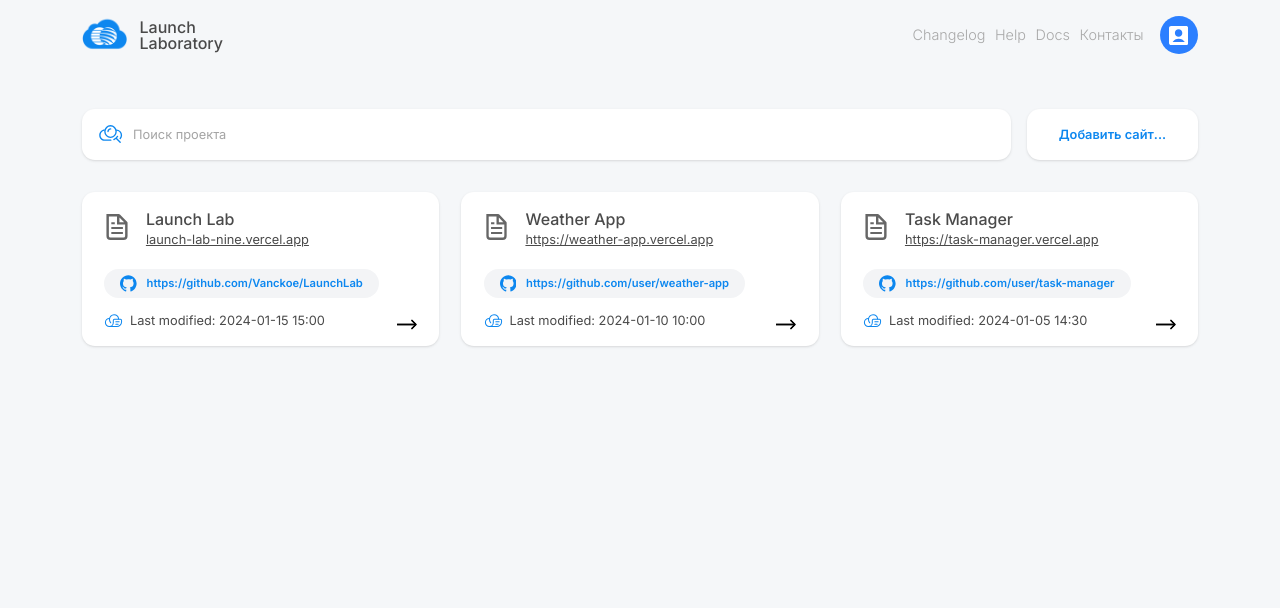
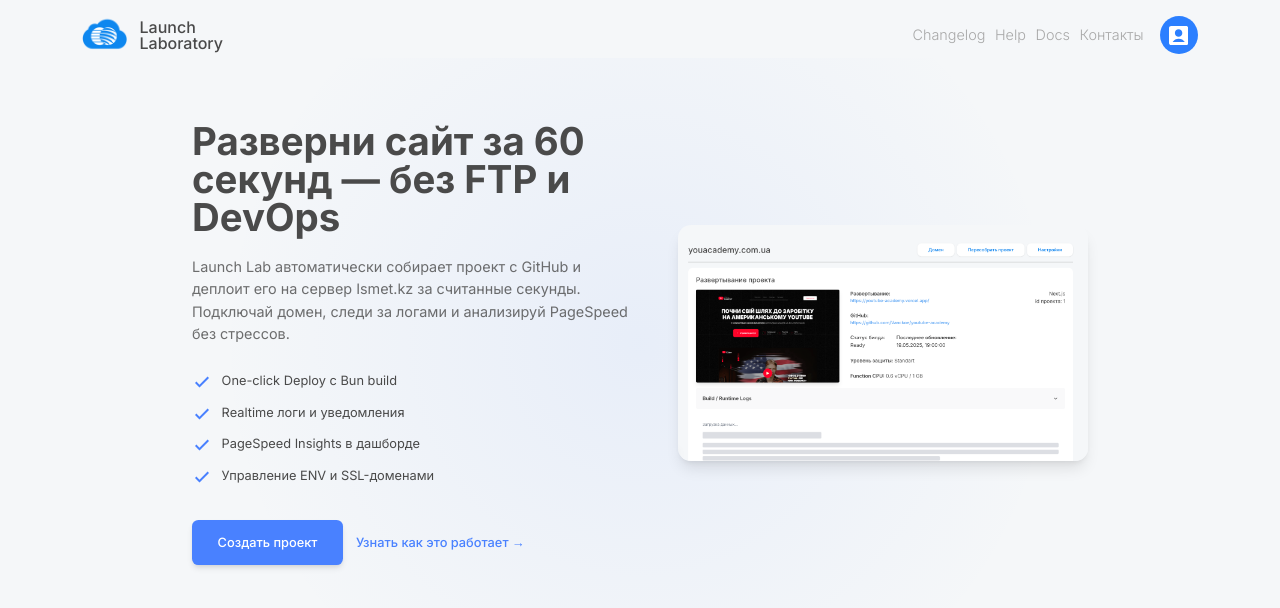
Before and after one commit to Vanckoe/LaunchLab, a Next.js app: page / in a window 1280 px wide. Shown: the top 608 px of the page. Built offline with nearby package versions, Linux system fonts and the light colour scheme.

Commit message:
feat: restructure app layout and add new pages
- Add new pages: `HowItWorks` and `projects` with detailed content
- Update header links to redirect to `/projects`
- Move project-related components to `/projects` page
- Add dashboard preview image for visual representation

```diff
--- a/src/app/newProject/page.tsx
+++ b/src/app/newProject/page.tsx
@@ -14,7 +14,7 @@
     <div className="flex flex-col w-full mx-auto container mt-[4rem]">
       <div className="mx-auto flex flex-col gap-5 rounded-2xl md:max-w-2xl w-full bg-white  py-7 px-7">
         <div className="flex flex-row items-center">
-          <Link href={'/'} className="pr-5 py-3">
+          <Link href={'/projects'} className="pr-5 py-3">
             <ChevronLeft />
           </Link>
           <p className="text-3xl font-semibold">Новый проект: </p>
--- a/src/app/page.tsx
+++ b/src/app/page.tsx
@@ -1,56 +1,87 @@
+import Link from 'next/link';
 import Image from 'next/image';
-import Input from '@/components/ui/input';
-import Search from '@/assets/search';
-import Button from '@/components/ui/button';
-import CloudSearch from '@/assets/cloudSearch';
-import ProjectCard from '@/components/ui/projectCard';
-import Link from 'next/link';
 
-const projectsData = [
-  {
-    github: 'https://github.com/Vanckoe/LaunchLab',
-    domainName: 'Launch Lab',
-    link: 'launch-lab-nine.vercel.app',
-    lastUpdated: '2024-01-15 15:00',
-    favicon: '/file.svg',
-  },
-  {
-    github: 'https://github.com/user/weather-app',
-    domainName: 'Weather App',
-    link: 'https://weather-app.vercel.app',
-    lastUpdated: '2024-01-10 10:00',
-    favicon: '/file.svg',
-  },
-  {
-    github: 'https://github.com/user/task-manager',
-    domainName: 'Task Manager',
-    link: 'https://task-manager.vercel.app',
-    lastUpdated: '2024-01-05 14:30',
-    favicon: '/file.svg',
-  },
-];
+export default function HeroLaunchLab() {
+  return (
+    <section className="relative overflow-hidden">
+      {/* фоновая декоративная «облако-сетка» */}
+      <div
+        aria-hidden
+        className="pointer-events-none absolute inset-0 -z-10 bg-[radial-gradient(circle_at_50%_50%,rgba(73,129,255,0.08)_0%,transparent_60%)]"
+      />
 
-export default function Home() {
-  return (
-    <div className="flex flex-col w-full mx-auto container mt-[4rem]">
-      <div className="flex flex-row items-stretch gap-5">
-        <Input className="bg-white" iconLeft={<CloudSearch width="2rem" height="2rem" />} placeholder='Поиск проекта'/>
-        <Link href={'/newProject'}>
-          <Button>Добавить сайт...</Button>
-        </Link>
+      <div className="mx-auto max-w-6xl px-4 py-24 md:py-20 flex flex-col lg:flex-row items-center gap-14">
+        {/* ---- Текстовый столбец ---- */}
+        <div className="flex-1 max-w-xl">
+          {/* лого-строка */}
+          {/* <div className="flex items-center gap-3 mb-6">
+              <Link href={'/'}>
+                <Image
+                  src={'/logo.png'}
+                  alt="logo"
+                  width={192}
+                  height={192}
+                  className="size-[3.5rem]"
+                />
+              </Link>
+            <span className="text-xl font-semibold text-[#4A4A4A]">Launch Lab</span>
+          </div> */}
+
+          <h1 className="text-4xl/tight md:text-5xl font-bold text-[#4A4A4A]">
+            Разверни сайт за 60 секунд — без FTP и DevOps
+          </h1>
+          <div className=" md:hidden flex-1 w-full max-w-lg shrink-0">
+            <img
+              src="/dashboard-preview.png"
+              alt="Скриншот дашборда Launch Lab"
+              className="w-full rounded-2xl shadow-lg "
+            />
+          </div>
+          <p className="mt-6 text-lg text-[#4A4A4A]/80">
+            Launch Lab автоматически собирает проект с GitHub и деплоит его на сервер Ismet.kz за
+            считанные секунды. Подключай домен, следи за логами и анализируй PageSpeed без стрессов.
+          </p>
+
+          {/* список преимуществ */}
+          <ul className="mt-8 space-y-3 text-[#4A4A4A]">
+            {[
+              'One-click Deploy c Bun build',
+              'Realtime логи и уведомления',
+              'PageSpeed Insights в дашборде',
+              'Управление ENV и SSL-доменами',
+            ].map(item => (
+              <li key={item} className="flex items-start gap-3">
+                <svg width="20" height="20" fill="#4981FF" className="mt-[2px]">
+                  <path d="M7.5 14.5 3 10l1.4-1.4 3.1 3.1 8.1-8.1L17 5l-9.5 9.5Z" />
+                </svg>
+                <span>{item}</span>
+              </li>
+            ))}
+          </ul>
+
+          {/* CTA */}
+          <div className="mt-10 flex flex-col sm:flex-row items-center gap-4">
+            <Link
+              href="/projects"
+              className="inline-flex w-full md:w-fit items-center justify-center rounded-lg bg-[#4981FF] px-8 py-4 text-white font-medium shadow-md hover:bg-[#3a6ede] transition"
+            >
+              Создать проект
+            </Link>
+            <Link href="/HowItWorks" className="text-[#4981FF] font-medium hover:underline">
+              Узнать как это работает →
+            </Link>
+          </div>
+        </div>
+
+        {/* ---- Иллюстрация / mockup ---- */}
+        <div className="hidden md:flex flex-1 w-full max-w-lg shrink-0">
+          <img
+            src="/dashboard-preview.png"
+            alt="Скриншот дашборда Launch Lab"
+            className="w-full rounded-2xl shadow-lg "
+          />
+        </div>
       </div>
-      <div className="grid grid-cols-1 md:grid-cols-3 gap-7 mt-10 w-full">
-        {projectsData.map((project, index) => (
-          <ProjectCard
-            key={index}
-            github={project.github}
-            domainName={project.domainName}
-            link={project.link}
-            lastUpdated={project.lastUpdated}
-            favicon={project.favicon}
-          />
-        ))}
-      </div>
-    </div>
+    </section>
   );
 }
--- /dev/null
+++ b/src/app/projects/page.tsx
@@ -0,0 +1,57 @@
+import Image from 'next/image';
+import Input from '@/components/ui/input';
+import Search from '@/assets/search';
+import Button from '@/components/ui/button';
+import CloudSearch from '@/assets/cloudSearch';
+import ProjectCard from '@/components/ui/projectCard';
+import Link from 'next/link';
+
+const projectsData = [
+  {
+    github: 'https://github.com/Vanckoe/LaunchLab',
+    domainName: 'Launch Lab',
+    link: 'launch-lab-nine.vercel.app',
+    lastUpdated: '2024-01-15 15:00',
+    favicon: '/file.svg',
+  },
+  {
+    github: 'https://github.com/user/weather-app',
+    domainName: 'Weather App',
+    link: 'https://weather-app.vercel.app',
+    lastUpdated: '2024-01-10 10:00',
+    favicon: '/file.svg',
+  },
+  {
+    github: 'https://github.com/user/task-manager',
+    domainName: 'Task Manager',
+    link: 'https://task-manager.vercel.app',
+    lastUpdated: '2024-01-05 14:30',
+    favicon: '/file.svg',
+  },
+];
+
+export default function Home() {
+  return (
+
+    <div className="flex flex-col w-full mx-auto container mt-[4rem]">
+      <div className="flex flex-row items-stretch gap-5">
+        <Input className="bg-white" iconLeft={<CloudSearch width="2rem" height="2rem" />} placeholder='Поиск проекта'/>
+        <Link href={'/newProject'}>
+          <Button>Добавить сайт...</Button>
+        </Link>
+      </div>
+      <div className="grid grid-cols-1 md:grid-cols-3 gap-7 mt-10 w-full">
+        {projectsData.map((project, index) => (
+          <ProjectCard
+            key={index}
+            github={project.github}
+            domainName={project.domainName}
+            link={project.link}
+            lastUpdated={project.lastUpdated}
+            favicon={project.favicon}
+          />
+        ))}
+      </div>
+    </div>
+  );
+}
--- a/src/components/layout/header.tsx
+++ b/src/components/layout/header.tsx
@@ -7,7 +7,7 @@
   return (
     <div className="flex flex-row items-center justify-between w-full mx-auto mt-4 container">
       <div className="flex flex-row items-center gap-4">
-        <Link href={'/'}>
+        <Link href={'/projects'}>
           <Image src={'/logo.png'} alt="logo" width={192} height={192} className="size-[3.5rem]" />
         </Link>
         <p className="text-xl font-medium leading-[100%]">
```
Also changed, not shown: src/app/HowItWorks/page.tsx (added, +105 -0 lines), public/dashboard-preview.png (added).
